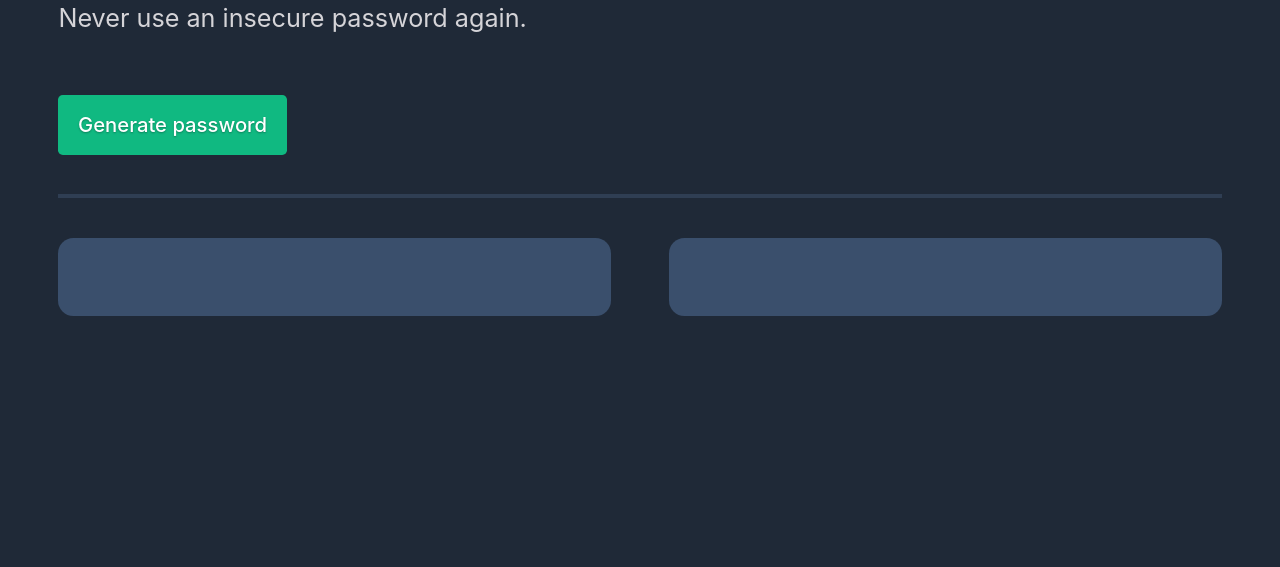
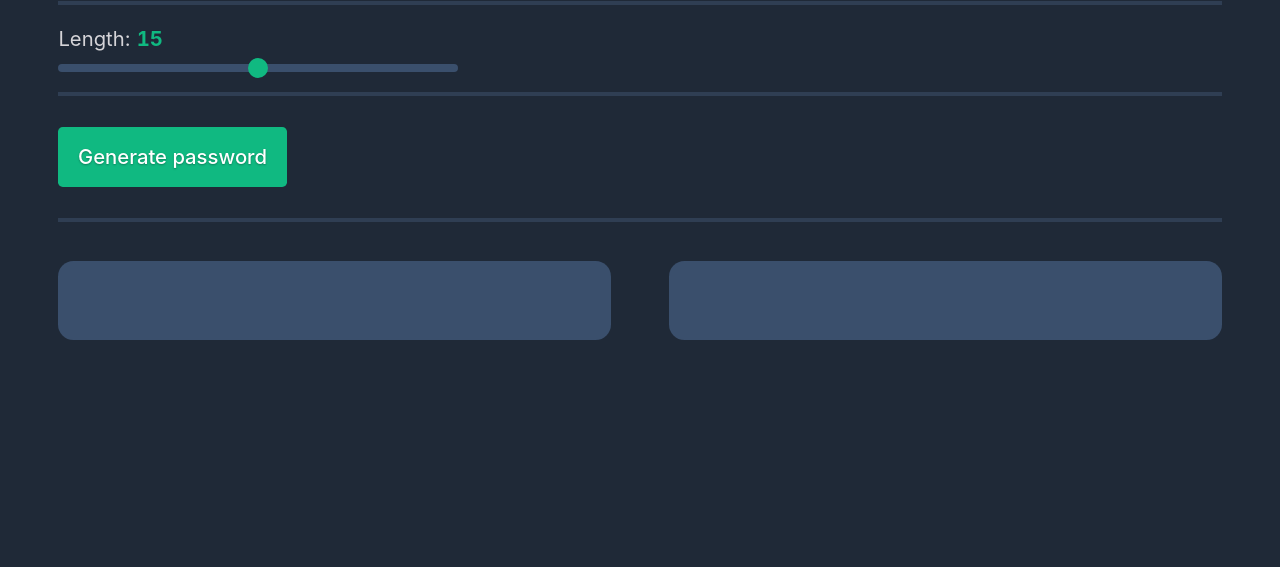
Before and after one commit to SilasGrygier/PasswordGenerator, a plain HTML site: page index.html in a window 1280 px wide. Shown: the part 233-800 px from the top of the page. Drawn offline with Linux system fonts and the light colour scheme.

Commit message:
Add styled and functional slider

```diff
--- a/index.html
+++ b/index.html
@@ -15,6 +15,14 @@
 <body>
     <h1 class="title">Generate a <br><span class="highlight-green">random password</span></h1>
     <p class="supporting-text">Never use an insecure password again.</p>
+    <hr class="separator">
+    <div class="slider-container">
+        <label for="length-slider">
+            Length: <span id="length-value">15</span>
+        </label>
+        <input type="range" id="length-slider" min="8" max="32" value="15 " step="1">
+    </div>
+    <hr class="separator">
     <button class="btn-generate">Generate password</button>
     <hr class="separator">
     <div class="generated-passwords">
--- a/script.js
+++ b/script.js
@@ -2,9 +2,9 @@ const characters = ["A", "B", "C", "D", "E", "F", "G", "H", "I", "J", "K", "L",
     "/"];
 
 
-function generatePassword() {
+function generatePassword(passLength) {
     let pass = "";
-    for (let i = 0; i < 15; i++) {
+    for (let i = 0; i < passLength; i++) {
         let randomIndex = Math.floor(Math.random() * characters.length)
         pass += characters[randomIndex]
     }
@@ -41,10 +41,14 @@ document.addEventListener('DOMContentLoaded', function () {
     const generateBtn = document.querySelector('.btn-generate');
     const password1 = document.getElementById('password1');
     const password2 = document.getElementById('password2');
+    const slider = document.getElementById('length-slider');
+    const sliderValue = document.getElementById('length-value');
+
 
     generateBtn.addEventListener('click', function () {
-        password1.textContent = generatePassword();
-        password2.textContent = generatePassword();
+        const currentLength = parseInt(slider.value);
+        password1.textContent = generatePassword(currentLength);
+        password2.textContent = generatePassword(currentLength);
     })
 
     password1.addEventListener('click', function () {
@@ -54,4 +58,8 @@ document.addEventListener('DOMContentLoaded', function () {
     password2.addEventListener('click', function () {
         copyTextToClipBoard(password2)
     })
+
+    slider.addEventListener('input', function () {
+        sliderValue.textContent = this.value;
+    })
 })
--- a/styles.css
+++ b/styles.css
@@ -61,7 +61,21 @@ body {
   flex-direction: column;
   font-family: "Karla", sans-serif;
   background-color: var(--color-bg-primary);
-  padding: var(--space-2xl-3xl) var(--space-l-xl);
+  padding: var(--space-l) var(--space-l-xl);
+}
+
+p {
+  font-size: var(--step-1);
+  font-family: "Inter", sans-serif;
+}
+
+label {
+  font-size: var(--step-0);
+  font-family: "Inter", sans-serif;
+  font-weight: 400;
+  line-height: 1.4;
+  color: var(--color-text-secondary);
+  user-select: none;
 }
 
 .title {
@@ -77,13 +91,80 @@ body {
 }
 
 .supporting-text {
-  font-size: var(--step-1);
-  font-family: "Inter", sans-serif;
   font-weight: 400;
   line-height: 1.4;
   color: var(--color-text-secondary);
   margin-top: var(--space-s);
-  margin-bottom: var(--space-l-xl);
+  margin-bottom: var(--space-l);
+}
+
+.slider-container {
+  display: flex;
+  flex-direction: column;
+  margin-top: var(--space-s);
+  margin-bottom: var(--space-s);
+  user-select: none;
+  gap: var(--space-2xs);
+  max-width: 400px;
+}
+
+.slider-container label {
+  display: block;
+}
+
+#length-value {
+  color: var(--color-accent-green);
+  font-weight: 700;
+  min-width: 2ch;
+  text-align: center;
+  display: inline-block;
+  font-variant-numeric: tabular-nums;
+}
+
+/* Slider track */
+#length-slider {
+  appearance: none;
+  -webkit-appearance: none;
+  width: 100%;
+  height: 8px;
+  background-color: var(--color-bg-password);
+  border-radius: 5px;
+  outline: none;
+  cursor: pointer;
+  transition: background-color 0.2s ease;
+}
+
+#length-slider:hover {
+  background-color: color-mix(in srgb, var(--color-bg-password) 90%, white);
+}
+
+#length-slider:focus-visible {
+  outline: 2px solid var(--color-accent-green);
+  outline-offset: 2px;
+}
+
+/* Webkit browsers (Chrome, Safari, Edge) - Thumb */
+#length-slider::-webkit-slider-thumb {
+  -webkit-appearance: none;
+  appearance: none;
+  width: 20px;
+  height: 20px;
+  background: var(--color-accent-green);
+  border-radius: 50%;
+  cursor: pointer;
+  transition: all 0.2s ease;
+  box-shadow: 0 3 px 4px rgba(0, 0, 0, 0.2);
+}
+
+#length-slider::-webkit-slider-thumb:hover {
+  transform: scale(1.15);
+  background: var(--color-password-text);
+  box-shadow: 0 3px 8px rgba(16, 185, 129, 0.4);
+}
+
+#length-slider::-webkit-slider-thumb:active {
+  cursor: grabbing;
+  transform: scale(1.05);
 }
 
 .btn-generate {
@@ -104,13 +185,14 @@ body {
 
   /* Spacing */
   padding: var(--space-2xs-xs) var(--space-xs-s);
-  margin-bottom: var(--space-m-l);
+  margin-top: var(--space-m);
+  margin-bottom: var(--space-m);
 
   /* Visual */
   transition: all 0.2s ease;
   border: none;
   border-radius: 0.3rem;
-  min-height: 2.75rem; /* WCAG standard - Ensures minimal size on small devices */
+  min-height: 2.75rem;
 
   /* Interaction */
   touch-action: manipulation;
@@ -124,12 +206,11 @@ body {
 }
 
 .btn-generate:active {
-  transform: translateY(0) scale(0.95);
+  transform: translateY(0) scale(0.9);
 }
 
 .separator {
   border: 2px solid var(--color-separator);
-  margin-bottom: var(--space-m-l);
 }
 
 .generated-passwords {
@@ -137,6 +218,8 @@ body {
   flex-direction: row;
   flex-wrap: wrap;
   text-align: center;
+  margin-top: var(--space-m-l);
+  margin-bottom: var(--space-m-l);
   gap: var(--space-l-xl);
   touch-action: manipulation;
   transition: all 0.2s ease;
@@ -171,7 +254,7 @@ body {
   user-select: none;
 
   /* Animation */
-  transition: background-color 0.4s ease, transform 0.1s ease;
+  transition: background-color 0.4s ease, transform 0.2s ease;
 }
 
 .password:hover {
@@ -191,6 +274,6 @@ body {
     transform: scale(1);
   }
   50% {
-    transform: scale(1.08);
+    transform: scale(1.18);
   }
 }
```
